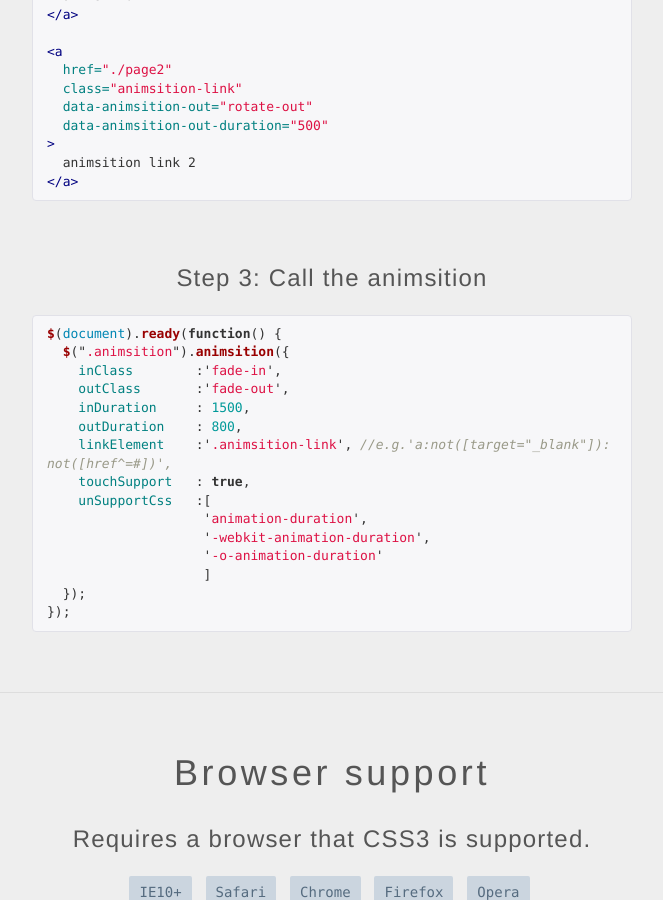
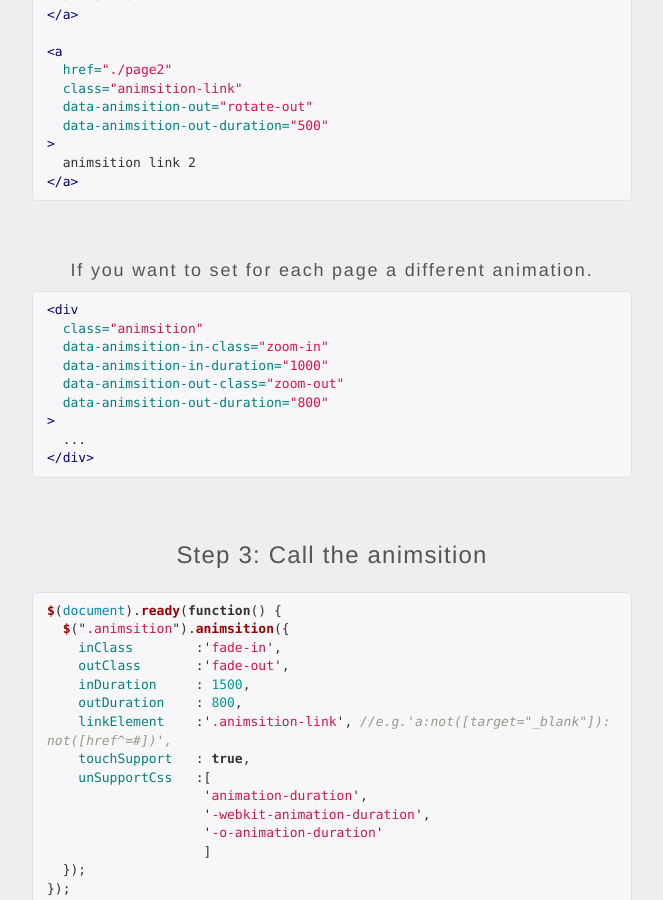
Before and after one commit to blivesta/animsition, a Jekyll site: the page built from src/index.html, in a window 1280 px wide and 900 px high, scrolled down 2742 px. Shown: the whole window, without its empty margins (308-971 px from the left). Built offline with Jekyll 4.4.1, drawn with Linux system fonts in a browser that asks for light colours; nearby versions of some CDN libraries; some web fonts are replaced; Markdown is read by kramdown in place of the engine named in the settings; comment, search, counter and statistics services are not loaded.

Commit message:
Update text

```diff
--- a/src/_includes/example-setup.html
+++ b/src/_includes/example-setup.html
@@ -42,6 +42,18 @@
 </a>
 {% endhighlight %}
 
+<h4>If you want to set for each page a different animation.</h4>
+{% highlight html %}
+<div
+  class="animsition"
+  data-animsition-in-class="zoom-in"
+  data-animsition-in-duration="1000"
+  data-animsition-out-class="zoom-out"
+  data-animsition-out-duration="800"
+>
+  ...
+</div>
+{% endhighlight %}
 
 
 <p class="lead">Step 3: Call the animsition</p>
```
Also changed, not shown: README.md (+13 -0 lines).
